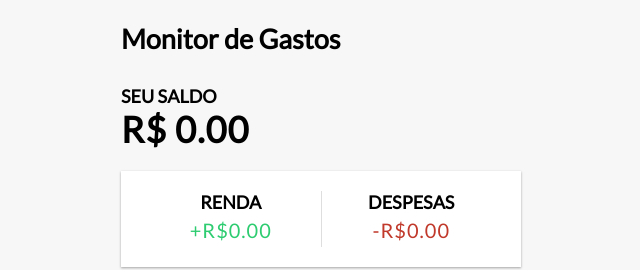
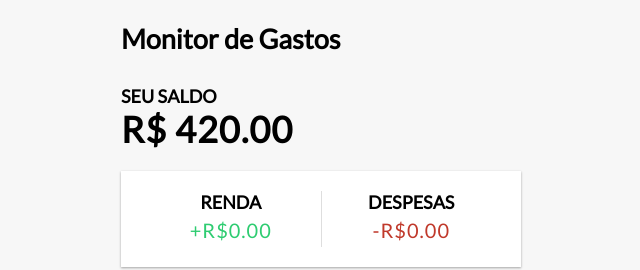
Before and after one commit to alvarengaflavio/vue-monitor-de-gastos, a Vue app: page / in a window 1280 px wide. Shown: the top 270 px of the page, without its empty margins (319-959 px from the left). Built offline with nearby package versions, Linux system fonts and the light colour scheme.

Commit message:
Atualiza exibição do saldo

```diff
--- a/src/components/balance.vue
+++ b/src/components/balance.vue
@@ -1,4 +1,13 @@
 <template>
   <h4>Seu Saldo</h4>
-  <h1 id="balance">R$ 0.00</h1>
+  <h1 id="balance">R$ {{ props.total }}</h1>
 </template>
+
+<script setup lang="ts">
+const props = defineProps({
+  total: {
+    type: String,
+    required: true,
+  },
+})
+</script>
```
